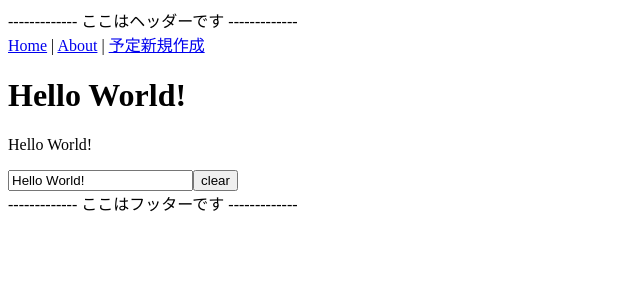
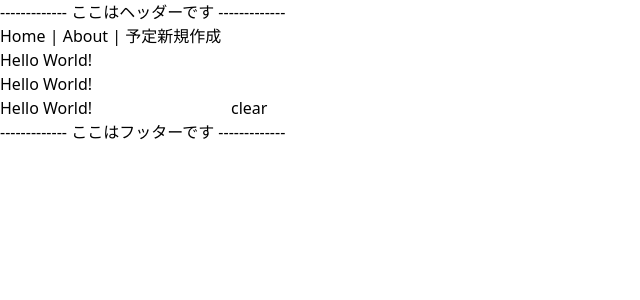
Before and after one commit to ayumi-sk2720/animal_healthcare_app, a Vue app in the folder vue/: page / in a window 1280 px wide. Shown: the top 300 px of the page, without its empty margins (0-640 px from the left). Built offline with nearby package versions, Linux system fonts and the light colour scheme.

Commit message:
Tailwind CSSを導入

```diff
--- a/vue/package.json
+++ b/vue/package.json
@@ -18,8 +18,11 @@
     "@vue/cli-plugin-babel": "~5.0.0",
     "@vue/cli-plugin-eslint": "~5.0.0",
     "@vue/cli-service": "~5.0.0",
+    "autoprefixer": "^10.4.16",
     "eslint": "^7.32.0",
-    "eslint-plugin-vue": "^8.0.3"
+    "eslint-plugin-vue": "^8.0.3",
+    "postcss": "^8.4.30",
+    "tailwindcss": "^3.3.3"
   },
   "eslintConfig": {
     "root": true,
@@ -43,4 +46,5 @@
     "not dead",
     "not ie 11"
   ]
+
 }
--- /dev/null
+++ b/vue/postcss.config.js
@@ -0,0 +1,6 @@
+module.exports = {
+  plugins: {
+    tailwindcss: {},
+    autoprefixer: {},
+  },
+}
--- a/vue/src/App.vue
+++ b/vue/src/App.vue
@@ -5,6 +5,8 @@
     <router-link to="/about">About</router-link> |
     <router-link to="/create-schedule">予定新規作成</router-link>
   </nav>
+  <template>
+</template>
   <router-view/>
   <Footer />
 </template>
--- a/vue/src/main.js
+++ b/vue/src/main.js
@@ -1,5 +1,6 @@
 import { createApp } from 'vue'
 import App from './App.vue'
 import router from './router'
+import './style.css'
 
 createApp(App).use(router).mount('#app')
--- /dev/null
+++ b/vue/src/style.css
@@ -0,0 +1,3 @@
+@tailwind base;
+@tailwind components;
+@tailwind utilities;
--- /dev/null
+++ b/vue/tailwind.config.js
@@ -0,0 +1,10 @@
+module.exports = {
+  content: [
+    "./index.html",
+    "./src/**/*.{vue,js,ts,jsx,tsx}",
+  ],
+  theme: {
+    extend: {},
+  },
+  plugins: [],
+}
```
Also changed, not shown: 2 other files (tests, documents, lock files or other folders).
